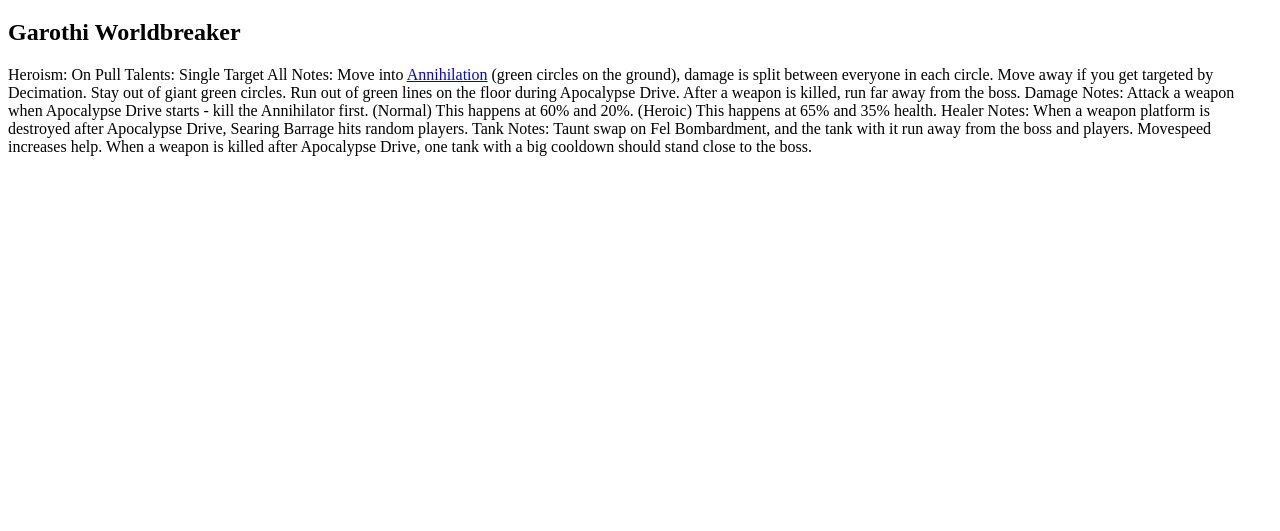
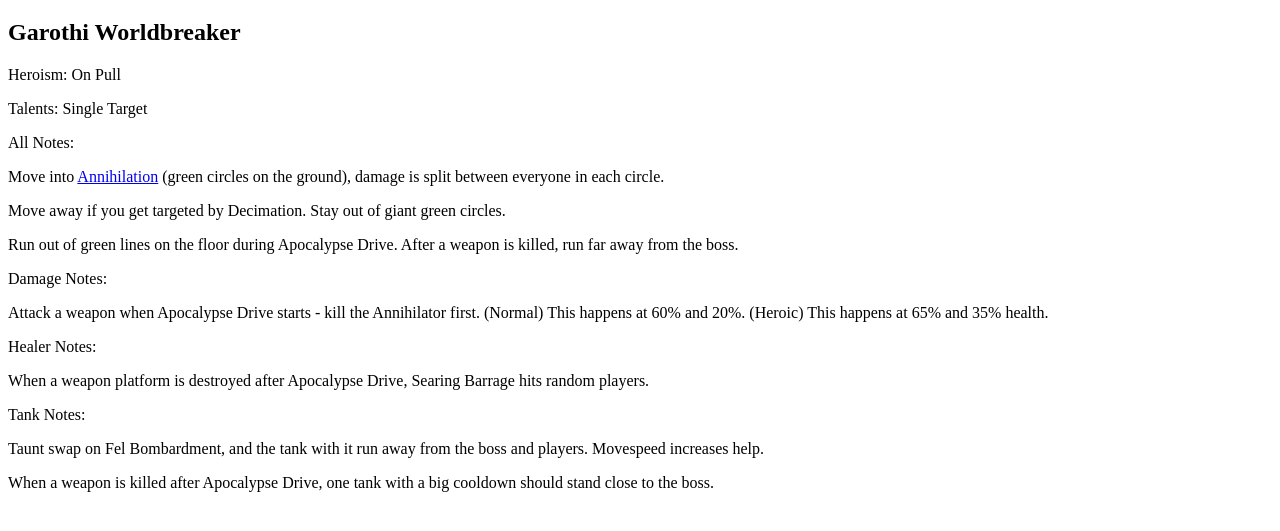
Before and after one commit to klorets/klorets.github.io, a plain HTML site: page index.html in a window 1280 px wide. Shown: the part 61-592 px from the top of the page. Drawn offline with Linux system fonts and the light colour scheme; a script that the page names is missing.

Commit message:
Update index.html

```diff
--- a/index.html
+++ b/index.html
@@ -9,19 +9,19 @@
 
 <h2>Garothi Worldbreaker</h2>
 <main>
-Heroism: On Pull
-Talents: Single Target
-All Notes:
-Move into <a href="http://wowhead.com/?spell=244761">Annihilation</a> (green circles on the ground), damage is split between everyone in each circle.
-Move away if you get targeted by Decimation. Stay out of giant green circles.
-Run out of green lines on the floor during Apocalypse Drive. After a weapon is killed, run far away from the boss.
-Damage Notes:
-Attack a weapon when Apocalypse Drive starts - kill the Annihilator first. (Normal) This happens at 60% and 20%. (Heroic) This happens at 65% and 35% health.
-Healer Notes:
-When a weapon platform is destroyed after Apocalypse Drive, Searing Barrage hits random players.
-Tank Notes:
-Taunt swap on Fel Bombardment, and the tank with it run away from the boss and players. Movespeed increases help.
-When a weapon is killed after Apocalypse Drive, one tank with a big cooldown should stand close to the boss.
+<p>Heroism: On Pull</p>
+<p>Talents: Single Target</p>
+<p>All Notes:</p>
+<p>Move into <a href="http://wowhead.com/?spell=244761">Annihilation</a> (green circles on the ground), damage is split between everyone in each circle.</p>
+<p>Move away if you get targeted by Decimation. Stay out of giant green circles.</p>
+<p>Run out of green lines on the floor during Apocalypse Drive. After a weapon is killed, run far away from the boss.</p>
+<p>Damage Notes:</p>
+<p>Attack a weapon when Apocalypse Drive starts - kill the Annihilator first. (Normal) This happens at 60% and 20%. (Heroic) This happens at 65% and 35% health.</p>
+<p>Healer Notes:</p>
+<p>When a weapon platform is destroyed after Apocalypse Drive, Searing Barrage hits random players.</p>
+<p>Tank Notes:</p>
+<p>Taunt swap on Fel Bombardment, and the tank with it run away from the boss and players. Movespeed increases help.</p>
+<p>When a weapon is killed after Apocalypse Drive, one tank with a big cooldown should stand close to the boss.</p>
 </main>
 </body>
 </html>
```
